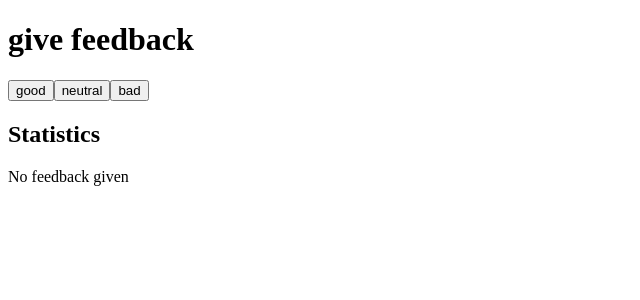
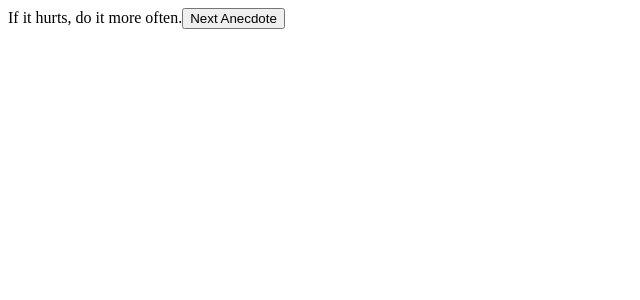
Before and after one commit to raj9745/Fullstack-exercise, a React (Vite) app in the folder part1/courseinfo/: page / in a window 1280 px wide. Shown: the top 300 px of the page, without its empty margins (0-640 px from the left). Built offline with nearby package versions, Linux system fonts and the light colour scheme.

Commit message:
exercise 1.12-create a button to hadle each anecdotes at a time

```diff
--- a/part1/courseinfo/src/App.jsx
+++ b/part1/courseinfo/src/App.jsx
@@ -1,91 +1,29 @@
-//collecting feedback from users and display the results.
 import { useState } from 'react'
 
-const  StatisticLine = ({text, value}) =>{
-  return(
-    <tr>
-      <td>{text}</td>
-      <td>{value}</td>
-    </tr>
-  )
-}
+const App = () => {
+  const anecdotes = [
+    'If it hurts, do it more often.',
+    'Adding manpower to a late software project makes it later!',
+    'The first 90 percent of the code accounts for the first 90 percent of the development time...The remaining 10 percent of the code accounts for the other 90 percent of the development time.',
+    'Any fool can write code that a computer can understand. Good programmers write code that humans can understand.',
+    'Premature optimization is the root of all evil.',
+    'Debugging is twice as hard as writing the code in the first place. Therefore, if you write the code as cleverly as possible, you are, by definition, not smart enough to debug it.',
+    'Programming without an extremely heavy use of console.log is same as if a doctor would refuse to use x-rays or blood tests when diagnosing patients.',
+    'The only way to go fast, is to go well.'
+  ]
 
-const Statistics = ({ good, neutral, bad, average, positive }) => {
-  const total = good + neutral + bad;
- //to calculate the average value of the feedback from the total feedbaks
-  if(total=== 0){
-    average =0;
-  } else{
-    average = (good *1 +neutral *0 +bad * -1) /total
+  const [selected, setSelected] = useState(0)
+
+  const handleNext = ()=>{
+     const randomIndex = Math.floor(Math.random() * anecdotes.length)
+     setSelected(randomIndex)
   }
-
-//calculating the percentage of positive feedback from the total feeback
-  if(total ===0){
-    positive =0
-  } else{
-    positive = (good/total)*100
-  }
-
   return (
     <div>
-      <h2>Statistics</h2>
-      <table>
-        <tbody>
-          <StatisticLine text="good" value={good} />
-          <StatisticLine text="neutral" value={neutral} />
-          <StatisticLine text="bad" value={bad} />
-          <StatisticLine text="average" value={average} />
-          <StatisticLine text="positive" value={`${positive}%`} />
-        </tbody>
-      </table>
+      {anecdotes[selected]}
+      <button onClick={handleNext}>Next Anecdote</button>
     </div>
   )
 }
 
-
-const App = () => {
- // calulate the number of good, neutral and bad feedbacks
-  const [good, setGood] = useState(0)
-  const [neutral, setNeutral] = useState(0)
-  const [bad, setBad] = useState(0);
-  const total = good + neutral + bad;
-  // display no feedback given if the total feedback is 0, else display the Statistic of the feedbacks
-  if (total ===0){
-    return (
-    <>
-
-     <h1>give feedback</h1>
-     <div>
-      <button onClick = {()=>setGood(good+1)}>good</button>
-      <button onClick = {()=>setNeutral(neutral+1)}>neutral</button>
-      <button onClick = {()=>setBad(bad+1)}>bad</button>
-    </div>
-    <h2>Statistics</h2>
-   <p>No feedback given</p>
-    </>
-
-  )
-  } else{
-    return (
-    <>
-    <div>
-     <h1>give feedback</h1>
-
-      <button onClick = {()=>setGood(good+1)}>good</button>
-      <button onClick = {()=>setNeutral(neutral+1)}>neutral</button>
-      <button onClick = {()=>setBad(bad+1)}>bad</button>
-    </div>
-    <Statistics good = {good} neutral = {neutral} bad = {bad} />
-
-    </>
-
-  )
-  }
-
-
-
-
-
-}
-
 export default App
```
